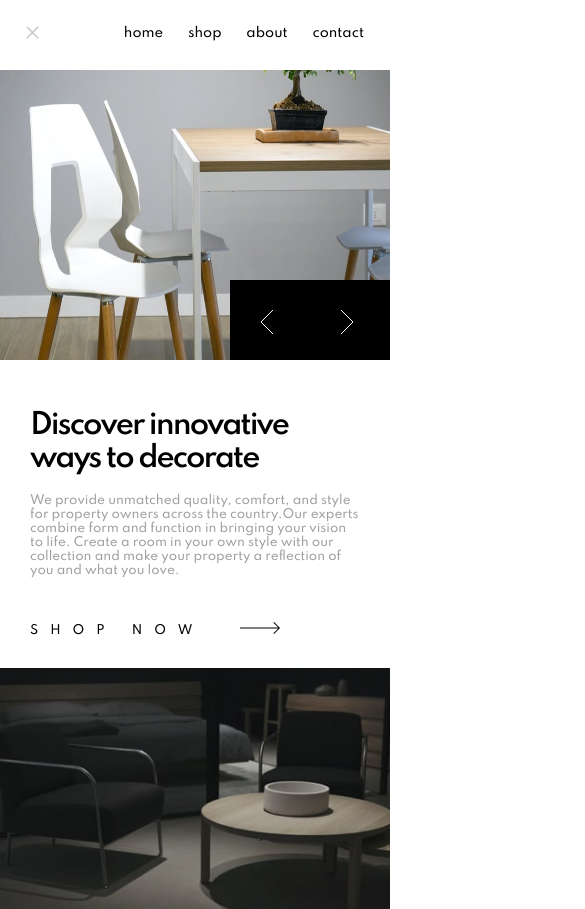
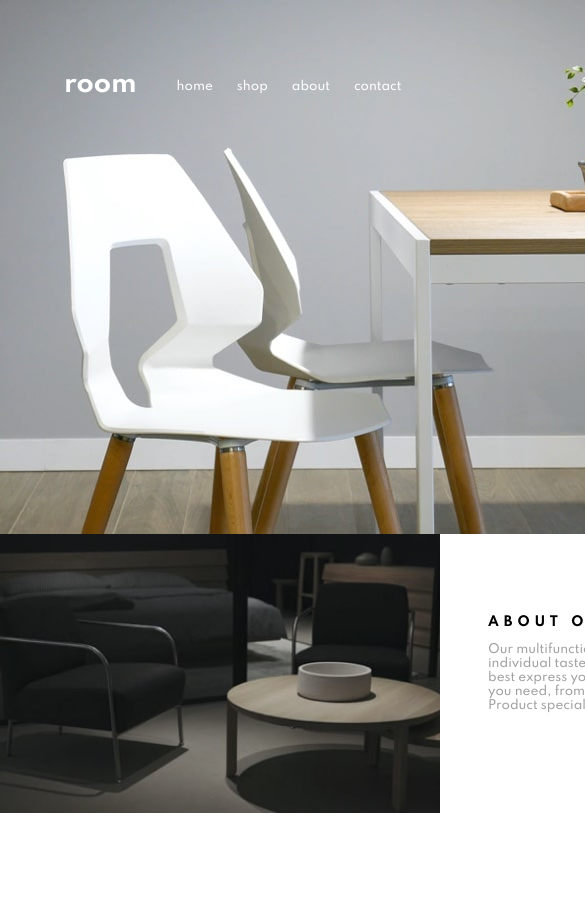
Before and after one commit to DKapteyn/furniture-website, a React (Create React App) app: page / in a window 390 px wide. Shown: the top 909 px of the page, 585 px wide, since content can reach past the window. After the commit the page ends 844 px from the top, so only its background shows below. Built offline with nearby package versions, Linux system fonts and the light colour scheme.

Commit message:
changes to navbar to make more responsive

```diff
--- a/src/App.js
+++ b/src/App.js
@@ -28,7 +28,8 @@ function App() {
     <div className="app--container">
       <Nav />
       <Main
-        img={DataSheet[dataNum].img}
+        Limg={DataSheet[dataNum].Limg}
+        Simg={DataSheet[dataNum].Simg}
         title={DataSheet[dataNum].title}
         para={DataSheet[dataNum].para}
         handleClickDown={numDown}
--- a/src/App.scss
+++ b/src/App.scss
@@ -3,8 +3,8 @@ $Black: hsl(0, 0%, 0%);
 $White: hsl(0, 0%, 100%);
  $Very-Dark-Gray: hsl(0, 0%, 27%);
 
-@mixin large-screen {@media screen and (min-width: 575px){@content;}}
-@mixin small-screen{@media screen and (max-width: 576px){@content;}}
+@mixin large-screen {@media screen and (min-width: 375px){@content;}}
+@mixin small-screen{@media screen and (max-width: 376px){@content;}}
 
 @import "main";
 @import "bottom";
@@ -98,7 +98,7 @@ width:100%
   @include small-screen{
    display:none;
     position:absolute;
-    display: flex;
+    /*display: flex;*/
     justify-content: space-between;
     height:70px;
     background-color:white;
--- a/src/Data.js
+++ b/src/Data.js
@@ -1,31 +1,28 @@
-export default[
+
+
+export default [
 
 
 { title:"Discover innovative ways to decorate",
   para: "We provide unmatched quality, comfort, and style for property owners across the country.Our experts combine form and function in bringing your vision to life. Create a room in your own style with our collection and make your property a reflection of you and what you love.",
-    img: "/images/desktop-image-hero-1.jpg"
+    Limg: "/images/desktop-image-hero-1.jpg",
+    Simg: "/images/mobile-image-hero-1.jpg",
+
 
 
 },
 { title:"We are available all across the globe",
   para: "With stores all over the world, it's easy for you to find furniture for your home or place of business. Locally, we’re in most major cities throughout the country. Find the branch nearest you using our store locator. Any questions? Don't hesitate to contact us today.",
-    img: "/images/desktop-image-hero-2.jpg"
+    Limg: "/images/desktop-image-hero-2.jpg",
+    Simg: "/images/mobile-image-hero-2.jpg"
 
 
 },
 { title:"Manufactured with the best materials",
   para: "Our modern furniture store provide a high level of quality. Our company has invested in advanced technology to ensure that every product is made as perfect and as consistent as possible. With three decades of experience in this industry, we understand what customers want for their home and office.",
-    img: "/images/desktop-image-hero-3.jpg"
+    Limg: "/images/desktop-image-hero-3.jpg",
+    Simg: "/images/mobile-image-hero-3.jpg"
 
 
-},
-
-
-
-
-
-
-
-
-
+}
 ]
--- a/src/bottom.js
+++ b/src/bottom.js
@@ -1,5 +1,7 @@
 
 export default function Bottom(){
+
+
 return(
 <footer className="bottom--container">
 <img src="\images\image-about-dark.jpg" alt="blackchairs"/>
--- a/src/bottom.scss
+++ b/src/bottom.scss
@@ -1,5 +1,5 @@
-@mixin large-screen {@media screen and (min-width: 575px){@content;}}
-@mixin small-screen{@media screen and (max-width: 576px){@content;}}
+@mixin large-screen {@media screen and (min-width: 375px){@content;}}
+@mixin small-screen{@media screen and (max-width: 376px){@content;}}
 
 $Dark-Gray: hsl(0, 0%, 63%);
 
--- a/src/main.js
+++ b/src/main.js
@@ -1,8 +1,8 @@
 export default function Main(props) {
   return (
     <div className="main--container">
-      <img className="main--heropic" src={props.img} alt="hero pic" />
-
+      <img className="main--large-heropic" src={props.Limg} alt="hero pic" />
+      <img className="main--small-heropic" src={props.Simg} alt="hero pic" />
       <div className="main--rightcontainer">
         <div className="main--righttext">
           <h1 className="main--title"> {props.title}</h1>
--- a/src/main.scss
+++ b/src/main.scss
@@ -1,5 +1,5 @@
-@mixin large-screen {@media screen and (min-width: 575px){@content;}}
-@mixin small-screen{@media screen and (max-width: 576px){@content;}}
+@mixin large-screen {@media screen and (min-width: 375px){@content;}}
+@mixin small-screen{@media screen and (max-width: 376px){@content;}}
 
 
 .main--container{
@@ -20,17 +20,26 @@
 
     }
 
-.main--heropic{
+.main--large-heropic{
 display:flex;
 justify-content: flex-start;
 @include small-screen{
-    min-width:375px;
-    height: 360px;
-
-
+  display:none;
 }
 }
 
+.main--small-heropic{
+@include large-screen{
+    display:none;
+}
+@include small-screen{
+    display:flex;
+justify-content: flex-start;
+    min-width:375px;
+    height: 360px;
+}
+
+}
 
     .main--rightcontainer{
         display: flex;
--- a/src/nav.js
+++ b/src/nav.js
@@ -1,17 +1,42 @@
+
+/*const close = document.querySelector('.nav--image');
+const ul = document.querySelector('.nav--ul');
+
+Need to change classes instead!!!
+
+window.addEventListener('resize', ()=>{
+  if (window.innerWidth >= 375){
+
+      close.style.display = "none";
+       ul.style.display = "none";
+
+
+
+
+  }})*/
 
 export default function Nav(){
 
 
 
+
+   /* function changeDisplay(){
+        close.style.display === "none"? close.style.display = "flex": close.style.display = "none";
+        ul.style.display === "none"?   ul.style.display = "flex": ul.style.display = "none";
+
+        }
+    */
+
+
 return(
 <div className="nav">
 <div className="nav--image-title">
-<img src="/images/icon-hamburger.svg" alt="hamburger icon" className="nav--hamburger" />
+<img /*onClick={changeDisplay}*/ src="/images/icon-hamburger.svg" alt="hamburger icon" className="nav--hamburger" />
 <nav className="nav--Title">room</nav>
 </div>
 <ul className="nav--ul">
 
-<img  src="/images/icon-close.svg" alt="x"  className="nav--image" />
+<img /*onClick ={changeDisplay}*/ src="/images/icon-close.svg" alt="x"  className="nav--image" />
 
 <li className="nav--List">home</li>
 <li className="nav--List">shop</li>
```
Also changed, not shown: public/images/X.png (deleted).
